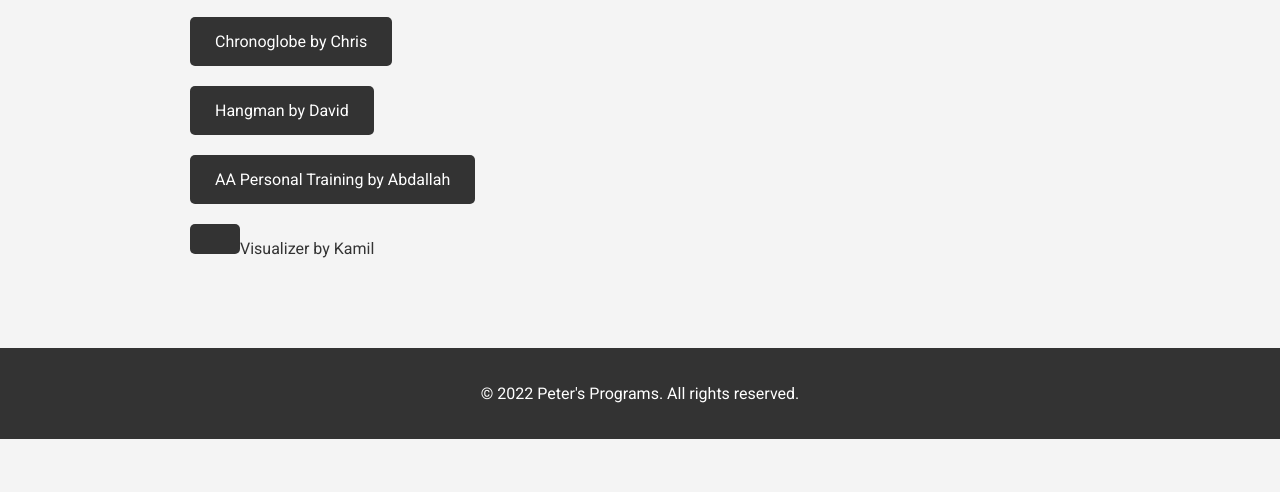
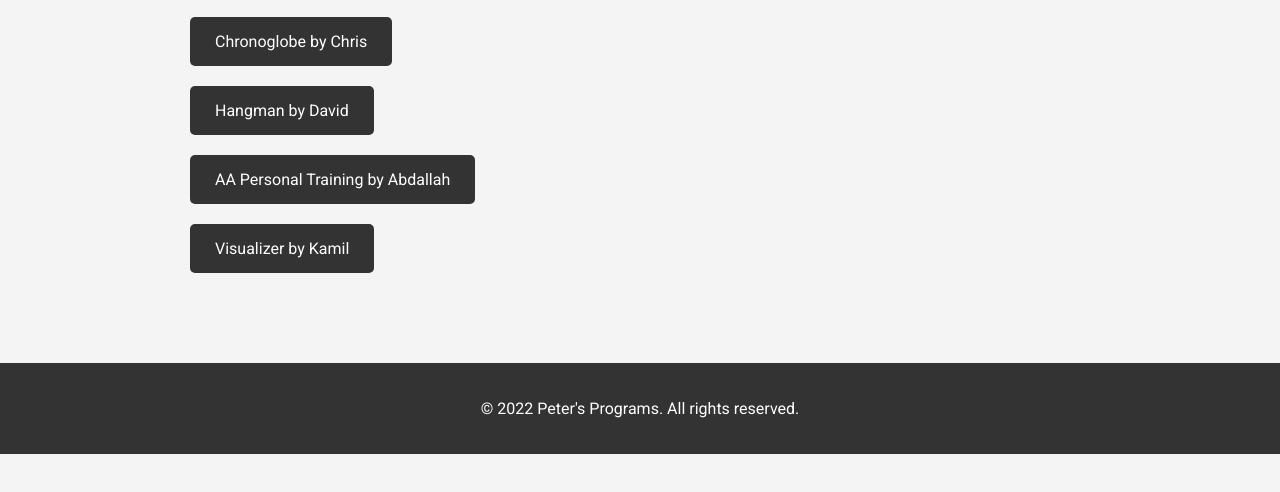
Before and after one commit to lcbmann/peter, a website: page index.html in a window 1280 px wide. Shown: the part 188-680 px from the top of the page. Drawn offline with Linux system fonts and the light colour scheme.

Commit message:
Update index.html

```diff
--- a/index.html
+++ b/index.html
@@ -69,7 +69,7 @@
             <li><a href="chronoglobe/docs/chronoglobe.html">Chronoglobe by Chris</a></li>
             <li><a href="hangman.html">Hangman by David</a></li>
             <li><a href="AA.html">AA Personal Training by Abdallah</a></li>
-            <li><a href="visualizer"></a>Visualizer by Kamil</li>
+            <li><a href="visualizer">Visualizer by Kamil</a></li>
 
 
 
```
